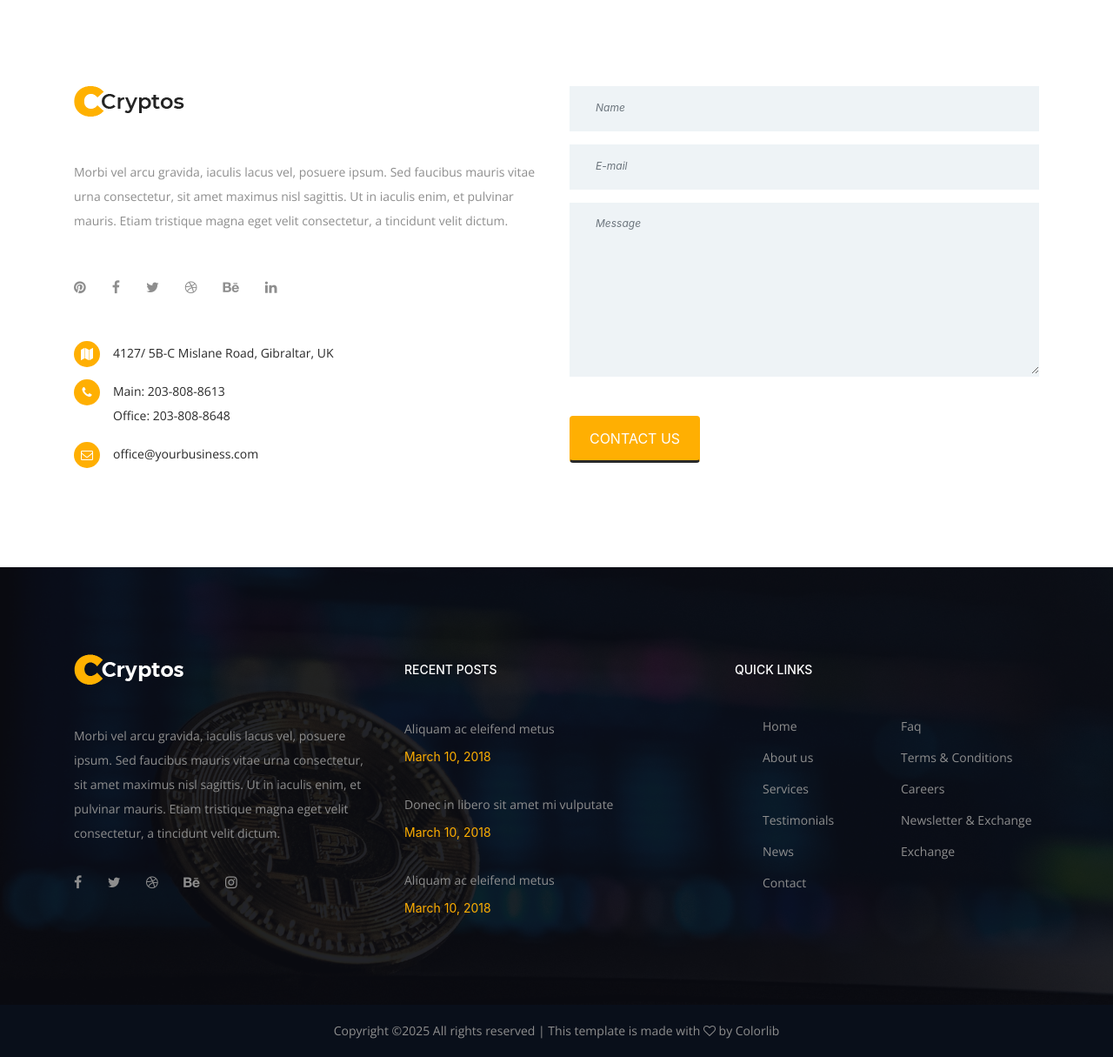
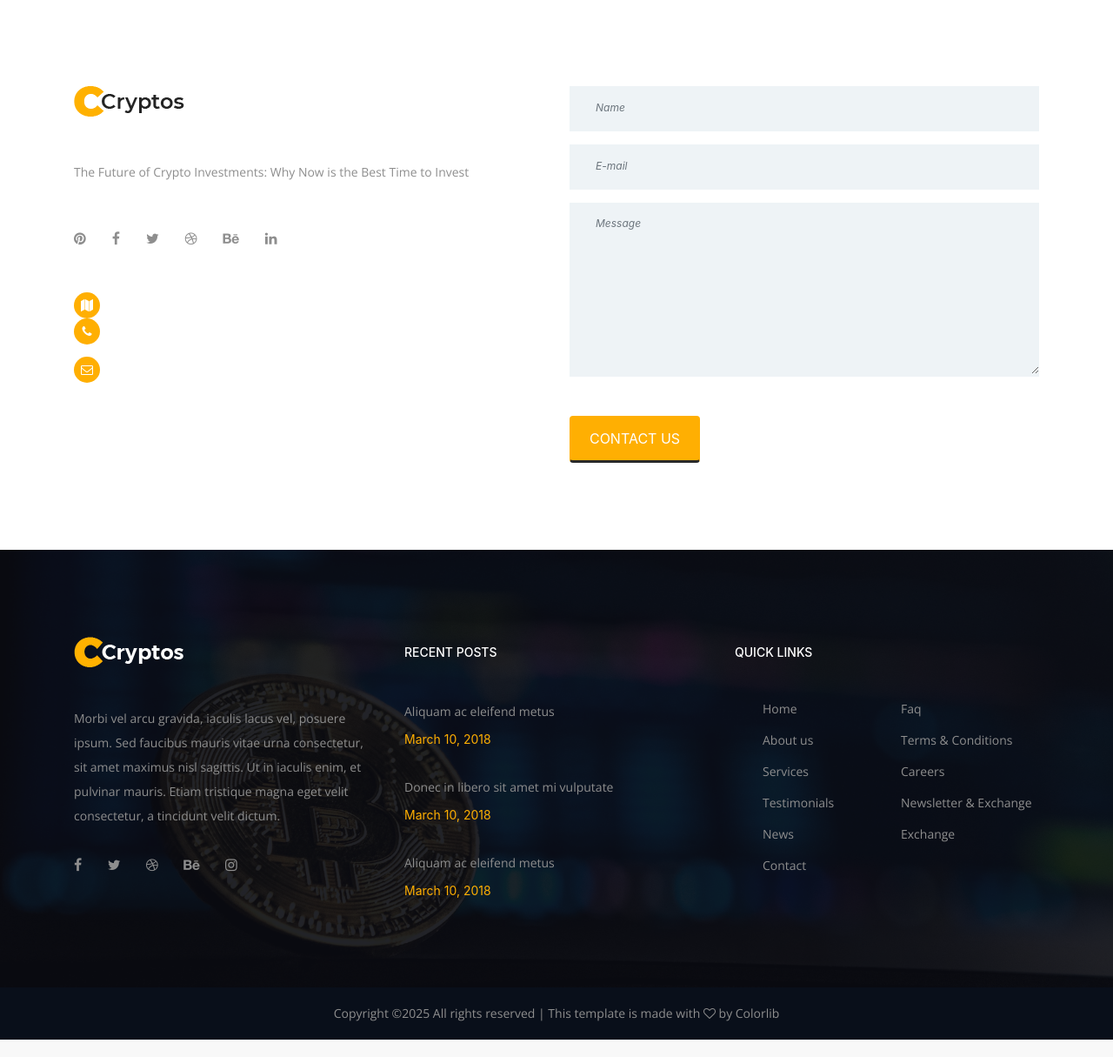
Before and after one commit to switnexxtra/cyptotradingbots, a Flask app: page /contact in a window 1280 px wide. Shown: the part 1492-2707 px from the top of the page at 87% size. Run offline with Flask 3, Linux system fonts and the light colour scheme; some libraries are stand-ins or nearby versions; some web fonts are replaced.

Commit message:
Update contact.html

```diff
--- a/templates/main/contact.html
+++ b/templates/main/contact.html
@@ -26,7 +26,7 @@
         <link href="{{ url_for('static', filename='lib1/lightbox/css/lightbox.min.css') }}" rel="stylesheet">
         <link href="{{ url_for('static', filename='lib1/owlcarousel/assets/owl.carousel.min.css') }}" rel="stylesheet">
 
-        <title>{% block title %}{{ Company_name }}{% endblock %}</title>
+        <title>{% block title %}Crypto Trading Bot{% endblock %}</title>
         <!-- ##### Preloader ##### -->
         <div id="preloader">
             <i class="circle-preloader"></i>
@@ -225,7 +225,7 @@
                                 <a href="#"><img src="img/core-img/logo.png" alt=""></a>
                             </div>
 
-                            <p>Morbi vel arcu gravida, iaculis lacus vel, posuere ipsum. Sed faucibus mauris vitae urna consectetur, sit amet maximus nisl sagittis. Ut in iaculis enim, et pulvinar mauris. Etiam tristique magna eget velit consectetur, a tincidunt velit dictum.</p>
+                            <p>The Future of Crypto Investments: Why Now is the Best Time to Invest</p>
 
                             <!-- Contact Social Info -->
                             <div class="contact-social-info d-flex mt-50 mb-50">
@@ -242,7 +242,7 @@
                                 <div class="contact-icon mr-15">
                                     <i class="fa fa-map"></i>
                                 </div>
-                                <p>4127/ 5B-C Mislane Road,  Gibraltar, UK</p>
+                                <p></p>
                             </div>
 
                             <!-- Single Contact Info -->
@@ -250,7 +250,7 @@
                                 <div class="contact-icon mr-15">
                                     <i class="fa fa-phone"></i>
                                 </div>
-                                <p>Main: 203-808-8613 <br> Office: 203-808-8648</p>
+                                <p> <br></p>
                             </div>
 
                             <!-- Single Contact Info -->
@@ -258,7 +258,7 @@
                                 <div class="contact-icon mr-15">
                                     <i class="fa fa-envelope-o"></i>
                                 </div>
-                                <p>office@yourbusiness.com</p>
+                                <p></p>
                             </div>
                         </div>
                     </div>
```
